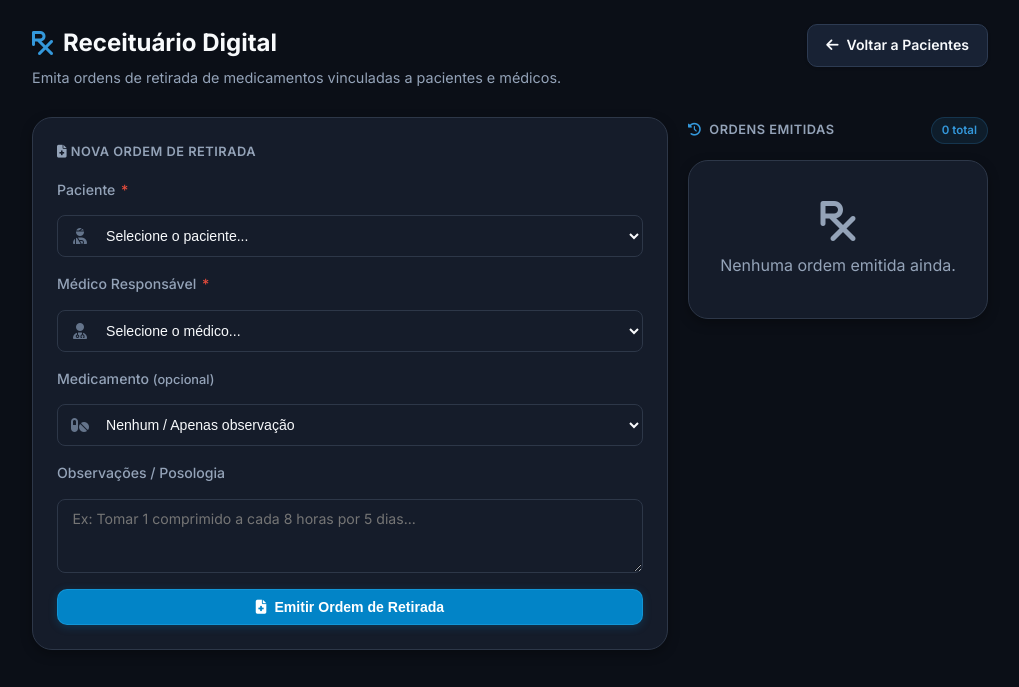
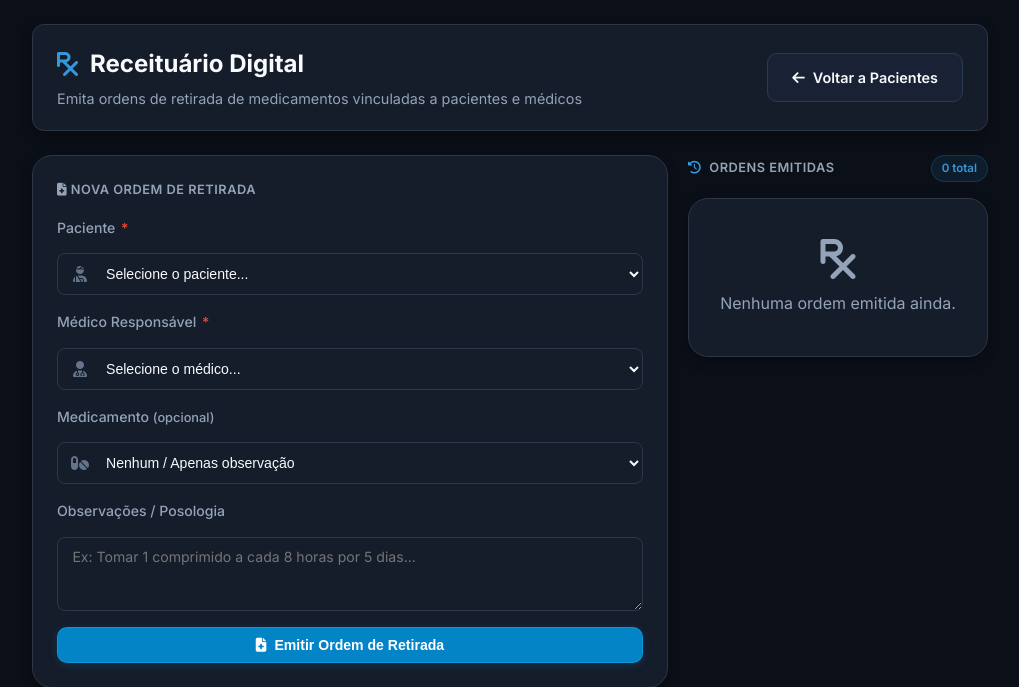
Before and after one commit to dev-ryanmartins/RedeVita-Projeto-Integrador, a Python web app: template frontend/templates/receituario.html in a window 1280 px wide. Shown: the top 687 px of the page, without its empty margins (260-1279 px from the left). Run offline with Jinja, Linux system fonts and the light colour scheme; the template is opened without the code that fills it, so the values that code supplies are empty.

Commit message:
feat: converter receituario header para classes corporativas padronizadas

```diff
--- a/frontend/templates/receituario.html
+++ b/frontend/templates/receituario.html
@@ -3,14 +3,16 @@
 
 {% block content %}
 <div class="page-wrapper">
-    <div class="page-header">
-        <div>
-            <h2><i class="fas fa-prescription"></i> Receituário Digital</h2>
-            <p class="page-subtitle">Emita ordens de retirada de medicamentos vinculadas a pacientes e médicos.</p>
+    <div class="page-header-corporate">
+        <div class="page-header-content">
+            <h1><i class="fas fa-prescription"></i> Receituário Digital</h1>
+            <p class="subtitle">Emita ordens de retirada de medicamentos vinculadas a pacientes e médicos</p>
         </div>
-        <a href="{{ url_for('pacientes.listar_pacientes') }}" class="btn-secondary">
-            <i class="fas fa-arrow-left"></i> Voltar a Pacientes
-        </a>
+        <div class="dashboard-header-actions">
+            <a href="{{ url_for('pacientes.listar_pacientes') }}" class="btn-form btn-form-secondary">
+                <i class="fas fa-arrow-left"></i> Voltar a Pacientes
+            </a>
+        </div>
     </div>
 
     <div class="dashboard-grid">
```
